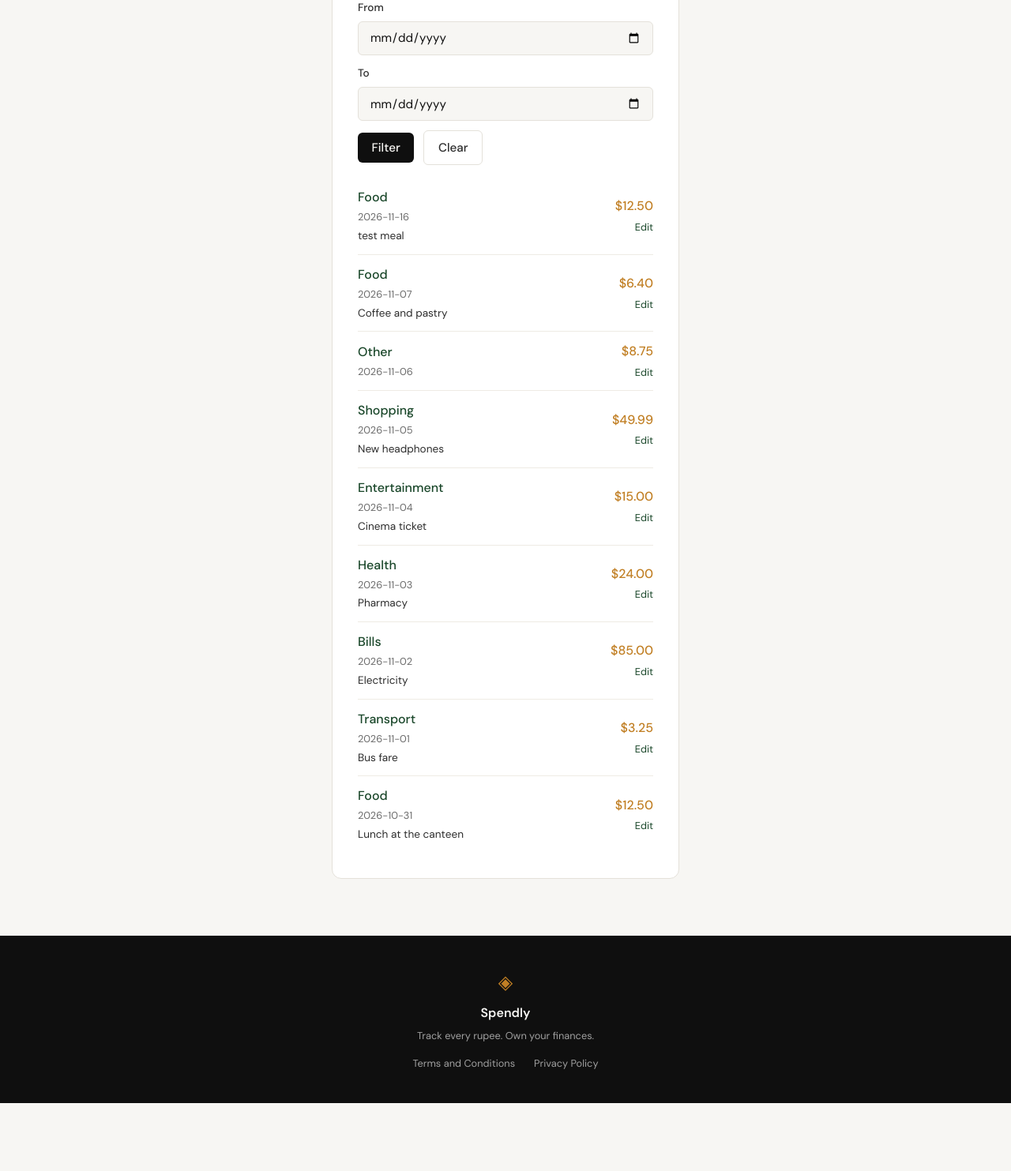
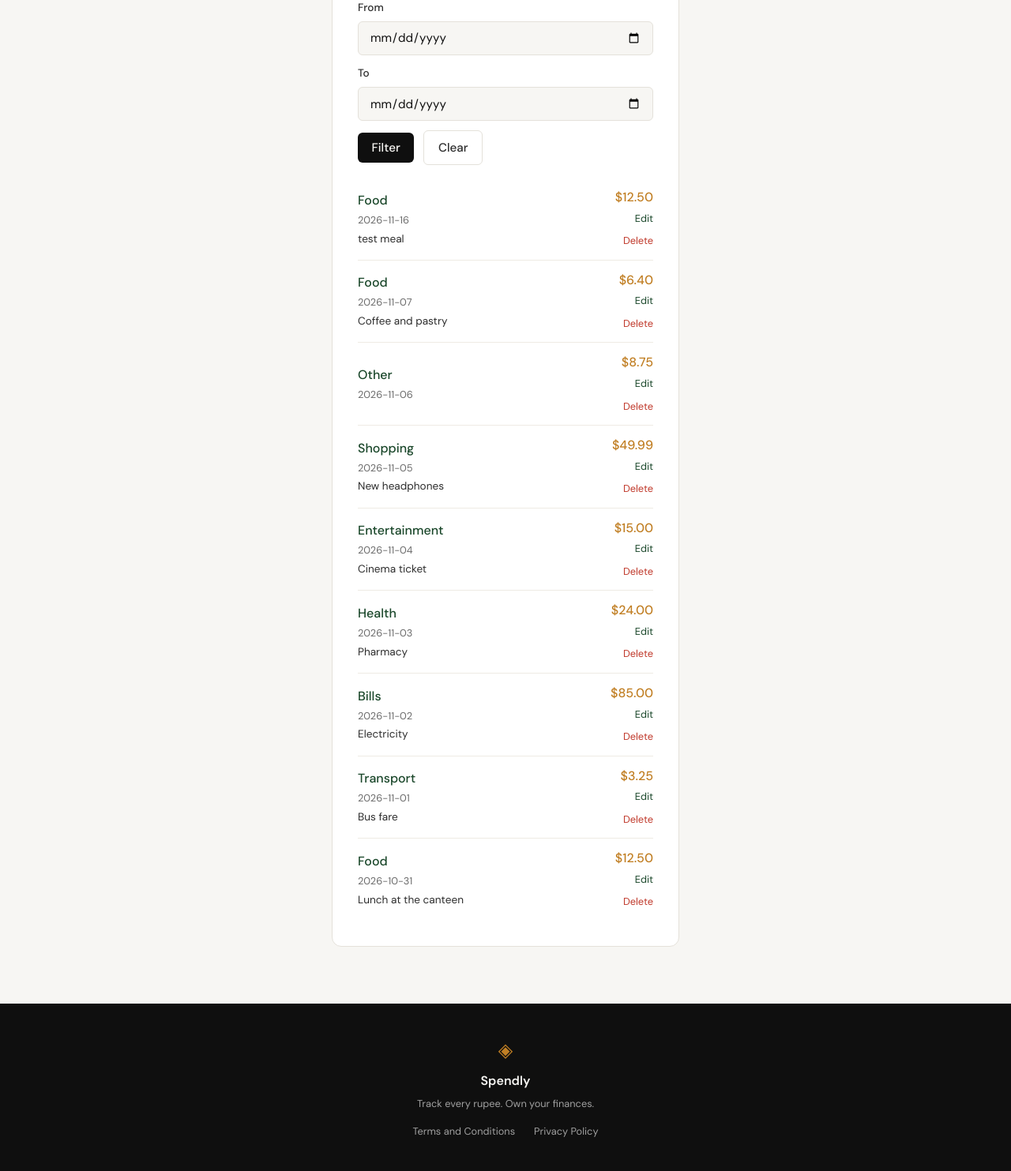
Before and after one commit to hridoy05/spendly, a Flask app: page /profile in a window 1280 px wide. Shown: the part 1234-2717 px from the top of the page at 79% size. Before the commit the page ends 2631 px from the top, so only its background shows below. Run offline with Flask 3, Linux system fonts and the light colour scheme; a user stored in the database is signed in; data comes from the database, SQL or seed files in the repository.

Commit message:
feat: implement delete expense functionality with ownership validation and confirmation

```diff
--- a/app.py
+++ b/app.py
@@ -406,9 +406,23 @@ def edit_expense(id):
     )
 
 
-@app.route("/expenses/<int:id>/delete")
+@app.route("/expenses/<int:id>/delete", methods=["POST"])
 def delete_expense(id):
-    return "Delete expense — coming in Step 9"
+    if "user_id" not in session:
+        return redirect(url_for("login"))
+    # Delete is destructive and must never be triggered by a GET link/prefetch;
+    # methods=["POST"] already makes GET return 405. Defensive guard below.
+    if request.method != "POST":
+        return redirect(url_for("profile"))
+
+    conn = get_db()
+    conn.execute(
+        "DELETE FROM expenses WHERE id = ? AND user_id = ?",
+        (id, session["user_id"]),
+    )
+    conn.commit()
+    conn.close()
+    return redirect(url_for("profile"))
 
 
 if __name__ == "__main__":
--- a/static/css/style.css
+++ b/static/css/style.css
@@ -763,3 +763,18 @@ a { color: inherit; text-decoration: none; }
 }
 
 .expense-edit:hover { text-decoration: underline; }
+
+.expense-delete-form { margin: 0; }
+
+.expense-delete {
+    font-family: var(--font-body);
+    font-size: 0.8rem;
+    color: var(--danger);
+    background: none;
+    border: none;
+    padding: 0;
+    margin-top: 0;
+    cursor: pointer;
+}
+
+.expense-delete:hover { text-decoration: underline; }
--- a/templates/profile.html
+++ b/templates/profile.html
@@ -101,6 +101,12 @@
                     <div class="expense-actions">
                         <span class="expense-amount">${{ "%.2f"|format(e["amount"]) }}</span>
                         <a href="{{ url_for('edit_expense', id=e['id']) }}" class="expense-edit">Edit</a>
+                        <form method="POST"
+                              action="{{ url_for('delete_expense', id=e['id']) }}"
+                              class="expense-delete-form"
+                              onsubmit="return confirm('Delete this expense?');">
+                            <button type="submit" class="expense-delete">Delete</button>
+                        </form>
                     </div>
                 </li>
                 {% endfor %}
```
Also changed, not shown: .claude/specs/10-delete-expense.md (added).
